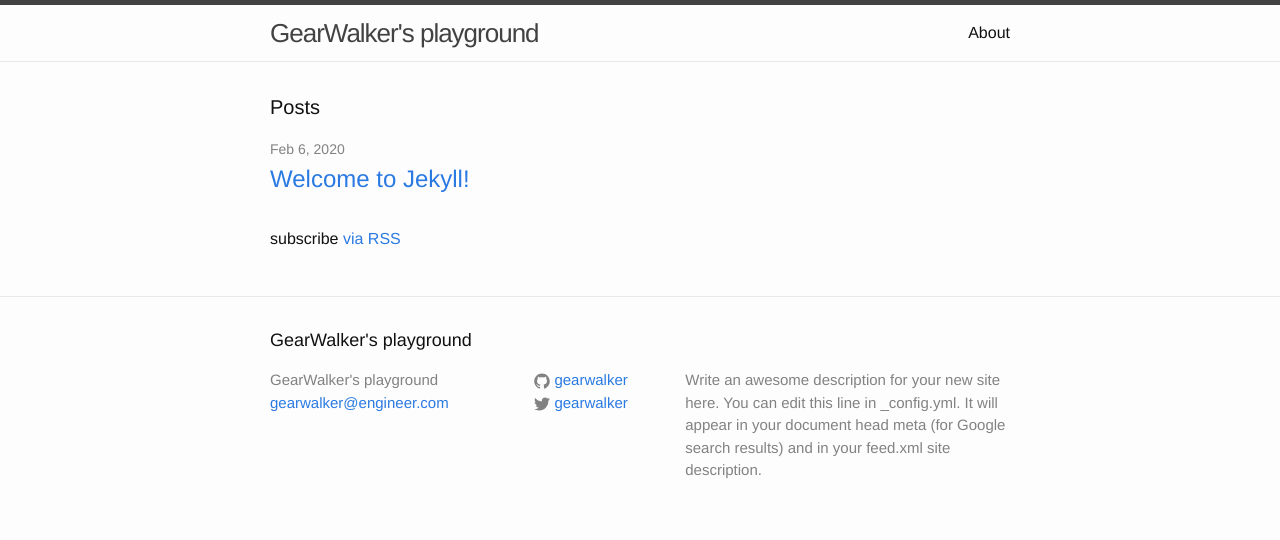
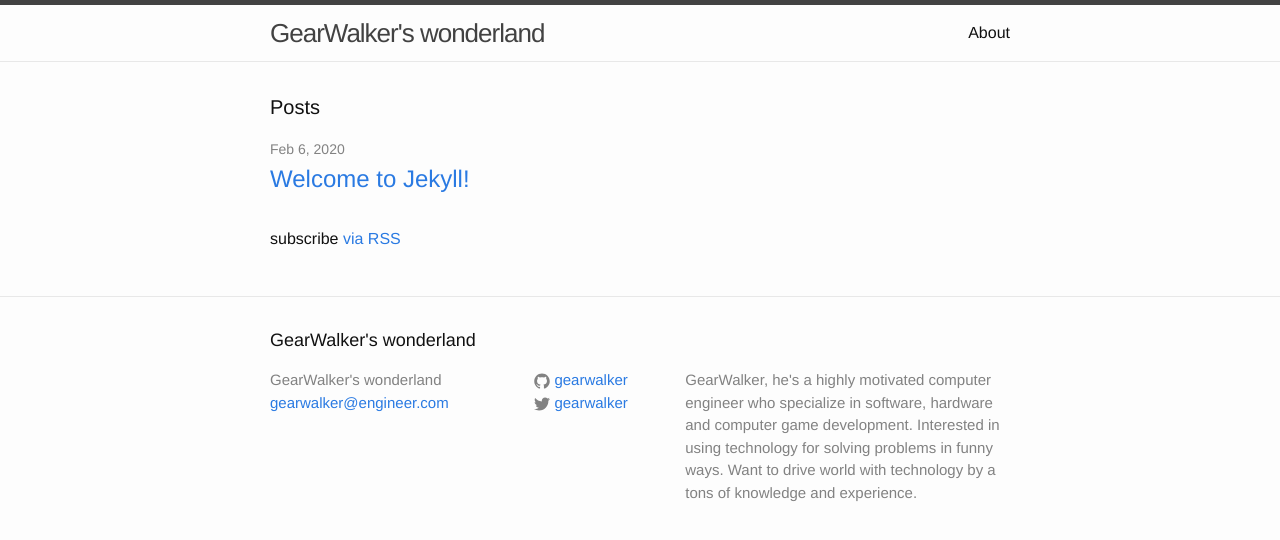
Before and after one commit to GearWalker/gearwalker.github.io, a Jekyll site: the page built from index.html, in a window 1280 px wide. Shown: the top 540 px of the page. Built offline with Jekyll 4.4.1, drawn with Linux system fonts in a browser that asks for light colours.

```diff
--- a/_config.yml
+++ b/_config.yml
@@ -6,14 +6,14 @@
 # 'jekyll serve'. If you change this file, please restart the server process.
 
 # Site settings
-title: GearWalker's playground
+title: GearWalker's wonderland
 email: gearwalker@engineer.com
 description: > # this means to ignore newlines until "baseurl:"
-  Write an awesome description for your new site here. You can edit this
-  line in _config.yml. It will appear in your document head meta (for
-  Google search results) and in your feed.xml site description.
+  GearWalker, he's a highly motivated computer engineer who specialize in software, hardware and computer
+  game development. Interested in using technology for solving problems in funny ways.
+  Want to drive world with technology by a tons of knowledge and experience.
 baseurl: "" # the subpath of your site, e.g. /blog
-url: "http://gearwalker.com" # the base hostname & protocol for your site
+url: "https://gearwalker.com" # the base hostname & protocol for your site
 twitter_username: gearwalker
 github_username:  gearwalker
 
```
Also changed, not shown: Gemfile (added, +9 -0 lines), 1 other file.
